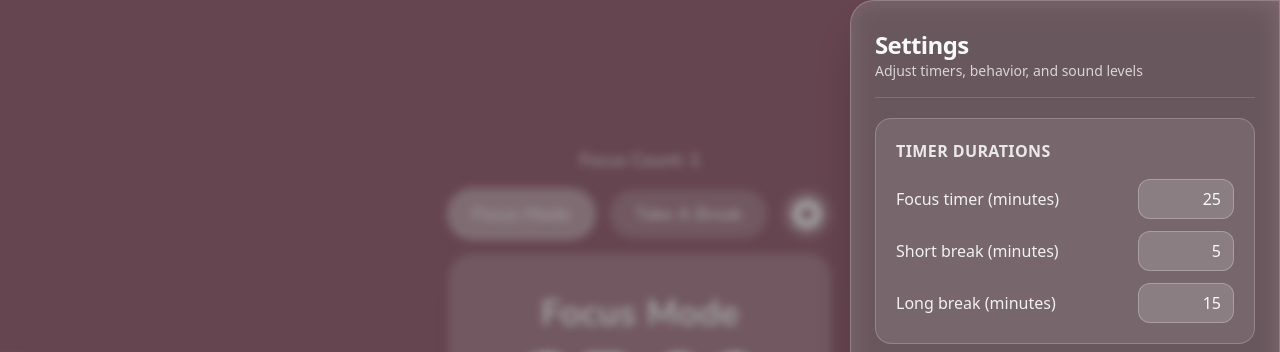
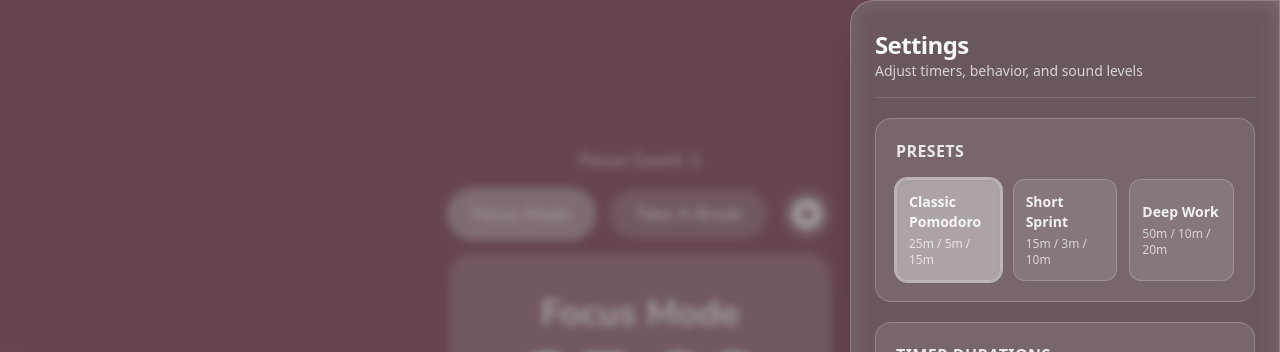
Before and after one commit to terryluciano/pomodoro-timer, a Vue app: page / in a window 1280 px wide. Both pictures are taken after a click on the button 807 px from the left and 214 px from the top of the page. Shown: the top 352 px of the page. Built offline with nearby package versions, Linux system fonts and the light colour scheme; no server answers.

Commit message:
Adding timer duration presets

```diff
--- a/src/components/SettingsMenu.vue
+++ b/src/components/SettingsMenu.vue
@@ -2,6 +2,7 @@
 import { useStore } from '@/store/store';
 import { storeToRefs } from 'pinia';
 import InputField from './common/InputField.vue';
+import { TIMER_PRESETS } from '@/lib/constants';
 
 const store = useStore();
 
@@ -16,12 +17,17 @@ const {
     autoStartBreak,
     enableLongBreaks,
     longBreakInterval,
+    selectedPresetId,
 } = storeToRefs(store);
 
 const open = defineModel({ type: Boolean, required: true });
 
 const closeSettings = () => {
     open.value = false;
+};
+
+const handlePresetSelect = (presetId: string) => {
+    store.applyPreset(presetId);
 };
 </script>
 
@@ -55,6 +61,38 @@ const closeSettings = () => {
                 </header>
 
                 <form class="space-y-5">
+                    <section
+                        class="space-y-4 rounded-2xl border border-white/20 bg-white/10 p-4 xs:p-5"
+                    >
+                        <h3
+                            class="text-base font-semibold uppercase tracking-wide text-white/85"
+                        >
+                            Presets
+                        </h3>
+
+                        <div class="grid grid-cols-1 xs:grid-cols-3 gap-3">
+                            <button
+                                v-for="preset in TIMER_PRESETS"
+                                :key="preset.id"
+                                type="button"
+                                @click="handlePresetSelect(preset.id)"
+                                class="rounded-xl border border-white/20 bg-white/10 p-3 text-left transition hover:bg-white/20"
+                                :class="
+                                    selectedPresetId === preset.id
+                                        ? 'bg-white/40 ring-2 ring-white/50 shadow-inner'
+                                        : ''
+                                "
+                            >
+                                <div class="text-sm font-semibold text-white/90">
+                                    {{ preset.name }}
+                                </div>
+                                <div class="text-xs text-white/70 mt-1">
+                                    {{ preset.focusDuration }}m / {{ preset.shortBreakDuration }}m / {{ preset.longBreakDuration }}m
+                                </div>
+                            </button>
+                        </div>
+                    </section>
+
                     <section
                         class="space-y-4 rounded-2xl border border-white/20 bg-white/10 p-4 xs:p-5"
                     >
--- a/src/components/common/InputField.vue
+++ b/src/components/common/InputField.vue
@@ -56,6 +56,7 @@ const value = defineModel({
 watch(value, () => {
     if (!store.timerState && props.valueType === 'duration') {
         store.updateRemainingTime(store.getNewTimerDuration());
+        store.clearPresetSelection();
     }
 });
 </script>
--- a/src/lib/constants.ts
+++ b/src/lib/constants.ts
@@ -11,6 +11,40 @@ export const DEFAULT_LONG_BREAK_INTERVAL = 4;
 
 export const LOCAL_STORAGE_SETTINGS_KEY = 'settings';
 export const LOCAL_STORAGE_TODOS_KEY = 'todos';
+
+export interface TimerPreset {
+    id: string;
+    name: string;
+    focusDuration: number;
+    shortBreakDuration: number;
+    longBreakDuration: number;
+}
+
+export const TIMER_PRESETS: TimerPreset[] = [
+    {
+        id: 'classic-pomodoro',
+        name: 'Classic Pomodoro',
+        focusDuration: 25,
+        shortBreakDuration: 5,
+        longBreakDuration: 15,
+    },
+    {
+        id: 'short-sprint',
+        name: 'Short Sprint',
+        focusDuration: 15,
+        shortBreakDuration: 3,
+        longBreakDuration: 10,
+    },
+    {
+        id: 'deep-work',
+        name: 'Deep Work',
+        focusDuration: 50,
+        shortBreakDuration: 10,
+        longBreakDuration: 20,
+    },
+];
+
+export const DEFAULT_PRESET_ID = 'classic-pomodoro';
 
 export const CHARS = [
     'A',
--- a/src/store/store.ts
+++ b/src/store/store.ts
@@ -9,6 +9,8 @@ import {
     DEFAULT_LONG_BREAK_INTERVAL,
     MINUTE_IN_MS,
     LOCAL_STORAGE_SETTINGS_KEY,
+    TIMER_PRESETS,
+    DEFAULT_PRESET_ID,
 } from '@/lib/constants';
 
 export const useStore = defineStore('store', () => {
@@ -35,6 +37,8 @@ export const useStore = defineStore('store', () => {
     const autoStartFocus = ref(false);
     const autoStartBreak = ref(false);
     const enableLongBreaks = ref(true);
+
+    const selectedPresetId = ref<string | null>(DEFAULT_PRESET_ID);
 
     const getNewTimerDuration = () => {
         if (focusState.value) {
@@ -89,6 +93,24 @@ export const useStore = defineStore('store', () => {
         }
     };
 
+    const applyPreset = (presetId: string) => {
+        const preset = TIMER_PRESETS.find(p => p.id === presetId);
+        if (!preset) return;
+
+        focusTimerDuration.value = preset.focusDuration;
+        shortBreakTimerDuration.value = preset.shortBreakDuration;
+        longBreakTimerDuration.value = preset.longBreakDuration;
+        selectedPresetId.value = presetId;
+
+        if (!timerState.value) {
+            remainingTime.value = getNewTimerDuration();
+        }
+    };
+
+    const clearPresetSelection = () => {
+        selectedPresetId.value = null;
+    };
+
     const init = () => {
         if (initialized.value) return;
 
@@ -119,6 +141,8 @@ export const useStore = defineStore('store', () => {
 
             longBreakInterval.value =
                 settings.longBreakInterval ?? DEFAULT_LONG_BREAK_INTERVAL;
+
+            selectedPresetId.value = settings.selectedPresetId ?? DEFAULT_PRESET_ID;
 
             remainingTime.value = settings.remainingTime;
         } else {
@@ -155,6 +179,7 @@ export const useStore = defineStore('store', () => {
         alarmVolume.value = DEFAULT_VOLUME;
 
         longBreakInterval.value = DEFAULT_LONG_BREAK_INTERVAL;
+        selectedPresetId.value = DEFAULT_PRESET_ID;
     };
 
     return {
@@ -181,6 +206,8 @@ export const useStore = defineStore('store', () => {
 
         longBreakInterval,
 
+        selectedPresetId,
+
         // getters
         getNewTimerDuration,
 
@@ -194,6 +221,8 @@ export const useStore = defineStore('store', () => {
         onTimerStop,
         onFocusMode,
         onBreakMode,
+        applyPreset,
+        clearPresetSelection,
 
         // other
         $reset,
```
